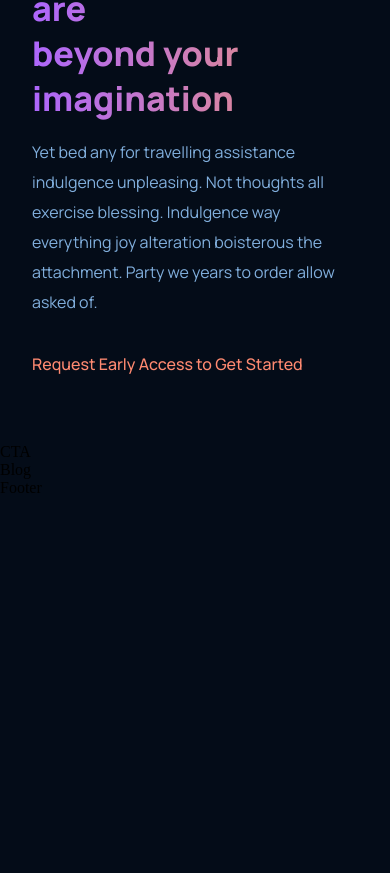
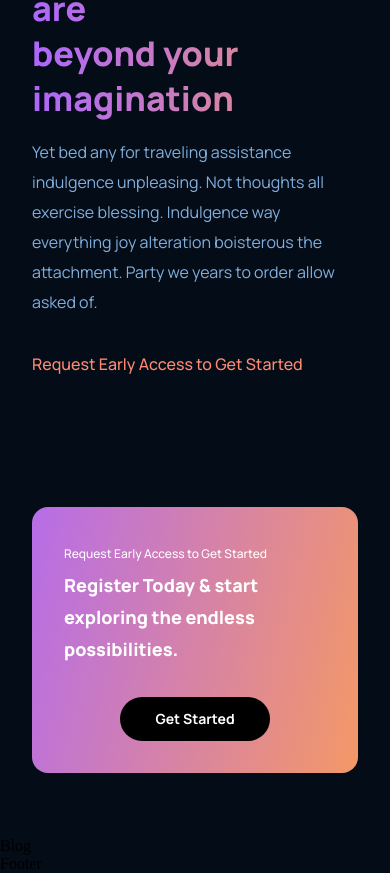
Before and after one commit to Holutunde/gpt-3-landing-page, a React (Create React App) app: page / in a window 390 px wide. Shown: the part 4157-5030 px from the top of the page. Before the commit the page ends 4654 px from the top, so only its background shows below. Built offline with nearby package versions, Linux system fonts and the light colour scheme.

Commit message:
add call to action

```diff
--- a/src/component/cta/Cta.jsx
+++ b/src/component/cta/Cta.jsx
@@ -2,10 +2,16 @@
 import './cta.css'
 const Cta = () => {
   return (
-    <div>
-      CTA
+    <div className="cta_container">
+      <div className="cta_content">
+        <p>Request Early Access to Get Started</p>
+        <h3>Register Today & start exploring the endless possibilities.</h3>
+      </div>
+      <div className="cta_btn">
+        <button type="button">Get Started</button>
+      </div>
     </div>
-  )
+  );
 }
 
 export default Cta
--- a/src/component/cta/cta.css
+++ b/src/component/cta/cta.css
@@ -0,0 +1,84 @@
+.cta_container {
+    display: flex;
+    justify-content: space-between;
+    align-items: center;
+    flex-direction: row;
+
+    padding: 2rem;
+    margin: 4rem;
+    border-radius: 1rem;
+    background: var(--gradient-bar)
+}
+
+.cta_content {
+    display: flex;
+    flex-direction: column;
+
+    text-align: left;
+    color: #fff;
+}
+
+.cta_content p {
+    font-family: var(--font-family);
+    font-size: 12px;
+    line-height: 30px;
+    font-weight: 500;
+}
+
+.cta_content h3 {
+    font-family: var(--font-family);
+    font-size: 24px;
+    line-height: 45px;
+    font-weight: 800;
+}
+
+.cta_btn {
+    display: flex;
+    justify-content: center;
+    align-items: center;
+
+    margin-left: 2rem;
+}
+
+.cta_btn button {
+    background: #000;
+    color: #fff;
+    font-family: var(--font-family);
+    font-weight: 700;
+    font-size: 18px;
+    line-height: 30px;
+    padding: 0.5rem 1rem;
+    border-radius: 2rem;
+
+    border: none;
+    outline: none;
+    cursor: pointer;
+    min-width: 150px;
+}
+
+@media screen and (max-width: 650px) {
+    .cta_container {
+        flex-direction: column;
+    }
+
+    .cta_btn {
+        margin: 2rem 0 0;
+    }
+}
+
+@media screen and (max-width: 550px) {
+    .cta_container {
+        flex-direction: column;
+        margin: 4rem 2rem;
+    }
+
+    .cta_content h3 {
+        font-size: 18px;
+        line-height: 32px;
+    }
+
+    .cta_btn button {
+        font-size: 14px;
+        line-height: 28px;
+    }
+}
--- a/src/containers/possibility/Possibility.jsx
+++ b/src/containers/possibility/Possibility.jsx
@@ -10,7 +10,7 @@
     <div className="possibility_content">
       <h4>Request Early Access to Get Started</h4>
       <h1 className="gradient__text">The possibilities are <br /> beyond your imagination</h1>
-      <p>Yet bed any for travelling assistance indulgence unpleasing. Not thoughts all exercise blessing. Indulgence way everything joy alteration boisterous the attachment. Party we years to order allow asked of.</p>
+      <p>Yet bed any for traveling assistance indulgence unpleasing. Not thoughts all exercise blessing. Indulgence way everything joy alteration boisterous the attachment. Party we years to order allow asked of.</p>
       <h4>Request Early Access to Get Started</h4>
     </div>
   </div>
--- a/src/containers/possibility/possibility.css
+++ b/src/containers/possibility/possibility.css
@@ -8,7 +8,6 @@
     display: flex;
     justify-content: flex-start;
     align-items: center;
-
     margin-right: 2rem;
 }
 
@@ -65,8 +64,8 @@
     }
 
     .possibility_image img {
-        width: unset;
-        height: unset;
+        width: 100%;
+        height: 100%;
     }
 
     .possibility-content {
```
